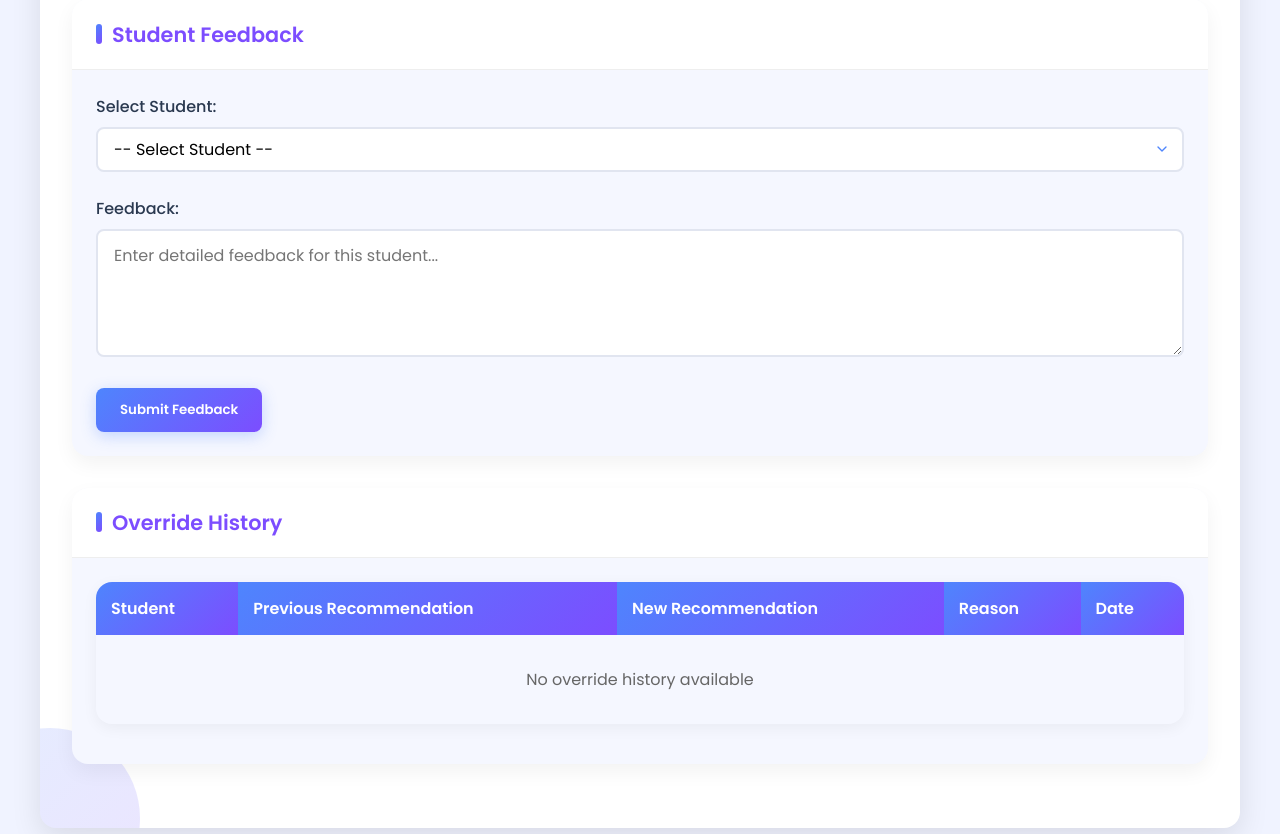
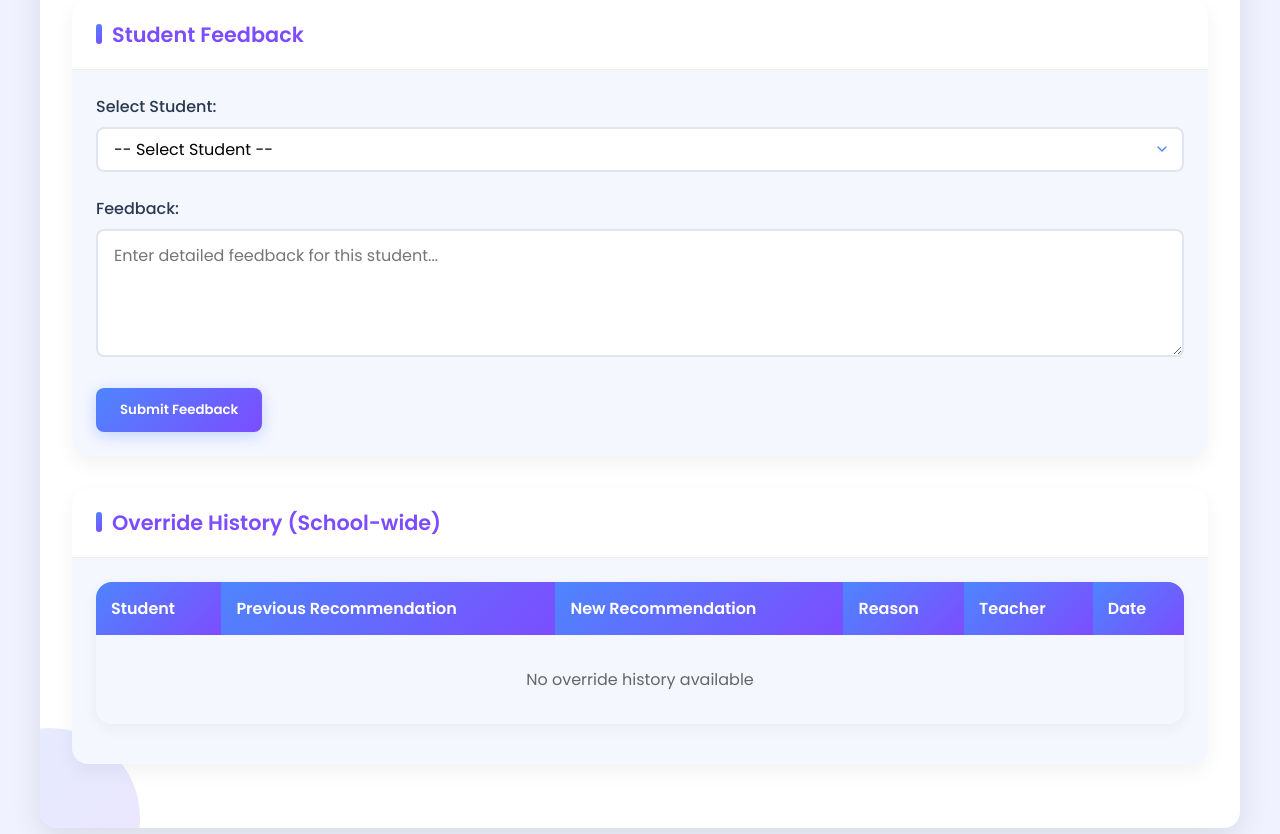
Before and after one commit to Olamieee/Subject-Recommender-System, a Django app: template recommenderApp/templates/teacher_dashboard.html in a window 1280 px wide. Shown: the part 692-1526 px from the top of the page. Run offline with Django 5.2, Linux system fonts and the light colour scheme; the template is opened without the code that fills it, so the values that code supplies are empty.

Commit message:
override changes

```diff
--- a/recommenderApp/templates/teacher_dashboard.html
+++ b/recommenderApp/templates/teacher_dashboard.html
@@ -132,9 +132,10 @@
       </div>
 
       <!-- Override History -->
+      <!-- Override History -->
       <div class="card">
         <div class="card-header">
-          <h2>Override History</h2>
+          <h2>Override History (School-wide)</h2>
         </div>
         <div class="card-body">
           <div class="table-container">
@@ -145,6 +146,7 @@
                   <th>Previous Recommendation</th>
                   <th>New Recommendation</th>
                   <th>Reason</th>
+                  <th>Teacher</th>
                   <th>Date</th>
                 </tr>
               </thead>
@@ -169,11 +171,12 @@
                     {% endif %}
                   </td>
                   <td data-label="Reason">{{ override.reason|default:"No reason provided" }}</td>
+                  <td data-label="Teacher">{{ override.teacher.full_name }}</td>
                   <td data-label="Date">{{ override.timestamp|date:"M d, Y H:i" }}</td>
                 </tr>
                 {% empty %}
                 <tr>
-                  <td colspan="5" class="empty-message">No override history available</td>
+                  <td colspan="6" class="empty-message">No override history available</td>
                 </tr>
                 {% endfor %}
               </tbody>
@@ -188,7 +191,7 @@
   </div>
 
   <script>
-    document.addEventListener('DOMContentLoaded', function() {
+    document.addEventListener('DOMContentLoaded', function () {
       // Check for URL parameters
       const urlParams = new URLSearchParams(window.location.search);
 
@@ -262,7 +265,7 @@ function addScrollHint(container) {
       container.parentNode.insertBefore(hint, container.nextSibling);
 
       // Hide the hint after scrolling
-    container.addEventListener('scroll', function() {
+      container.addEventListener('scroll', function () {
         hint.style.opacity = '0';
         setTimeout(() => {
           hint.style.display = 'none';
```
Lines whose indentation alone changed are shown as unchanged.
